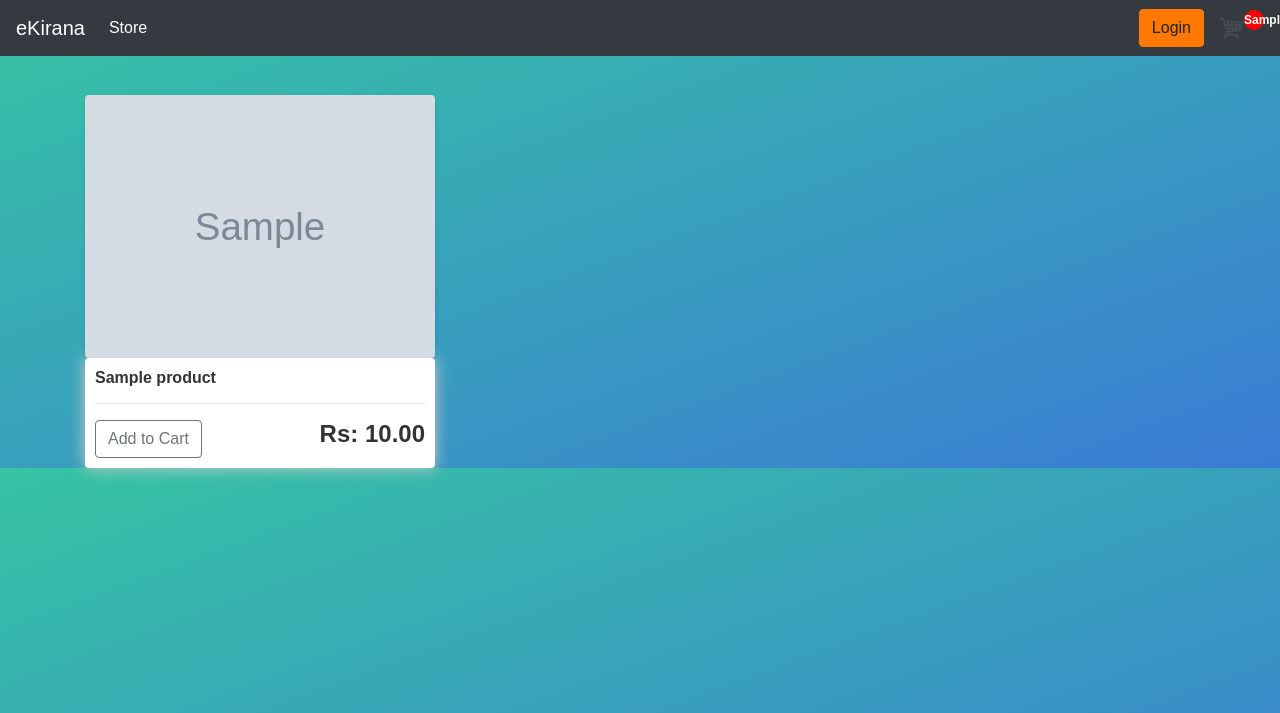
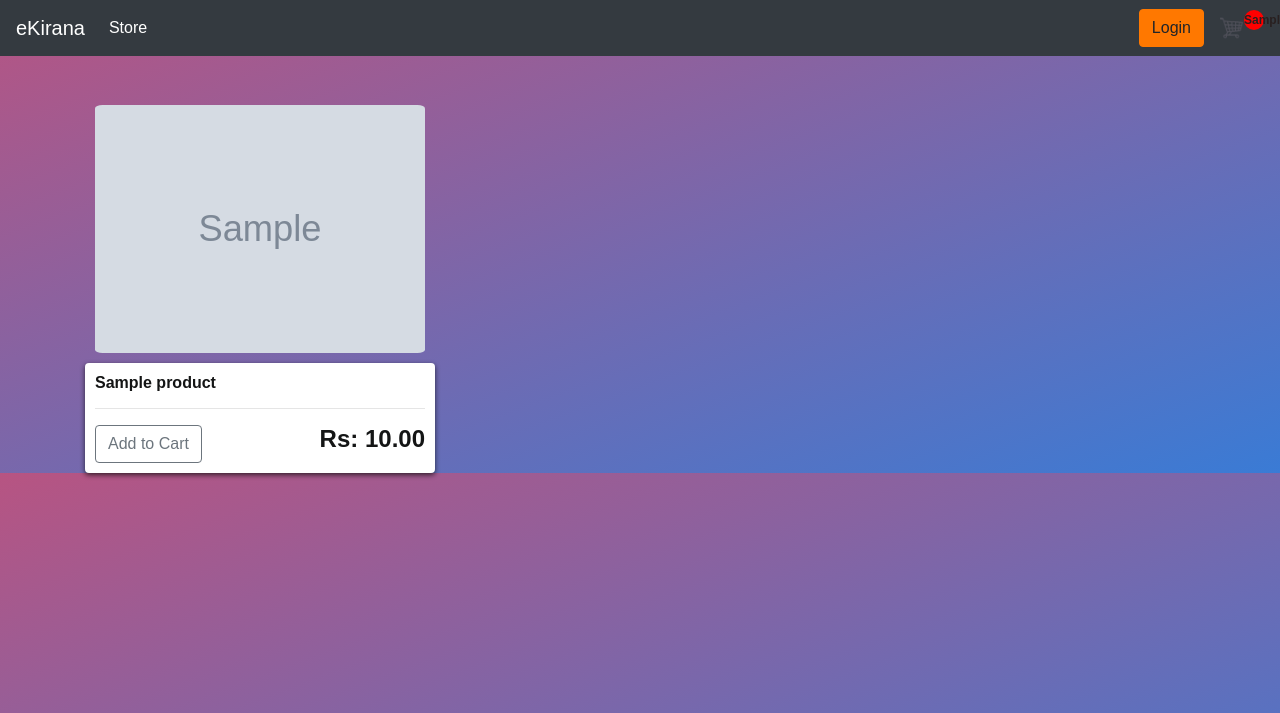
Before and after one commit to thealonemusk/eGrocery, a Django app: template grosery/store/templates/store/store.html in a window 1280 px wide. Shown: the top 713 px of the page. Run offline with Django 3.2, Linux system fonts and the light colour scheme; the template is opened without the code that fills it: most values are stand-ins (such as "Sample title", 1, 10 or a date in 2020); grey boxes marked "Sample" are stand-in pictures; some libraries are stand-ins or nearby versions.

Commit message:
Update main.css

```diff
--- a/grosery/static/css/main.css
+++ b/grosery/static/css/main.css
@@ -1,5 +1,5 @@
             body {
-    background: linear-gradient(to bottom right, #36c4a3, #3a7bd5);
+                background: linear-gradient(to bottom right, #b75482, #3a7bd5);
                 font-family: Arial, sans-serif;
                 margin: 0;
                 padding: 0;
@@ -11,24 +11,27 @@ h3,
             h4,
             h5,
             h6 {
-    color: #333;
+                color: #141515;
             }
 
             .box-element {
                 box-shadow: hsl(0, 0%, 80%) 0 0 16px;
-    background-color: #fff;
-    border-radius: 4px;
+                background-color: #ffffff;
+                border-radius: 2%;
                 padding: 10px;
+                box-shadow: 0 2px 5px rgba(8, 8, 8, 0.719);
             }
 
             .thumbnail {
                 width: 100%;
                 height: auto;
                 display: block;
-    border-radius: 4px;
+                border-radius: 5%;
                 object-fit: cover;
                 object-position: center;
-    box-shadow: 0 2px 5px rgba(0, 0, 0, 0.1);
+                /* box-shadow: 0 2px 5px rgba(8, 8, 8, 0.719); */
+                padding: 10px;
+                /* Add padding value as per your requirement */
             }
 
             .product {
@@ -44,7 +47,7 @@ h6 {
             #cart-total {
                 display: block;
                 text-align: center;
-    color: #fff;
+                color: #292020;
                 background-color: red;
                 width: 20px;
                 height: 20px;
@@ -116,13 +119,11 @@ h6 {
             .hidden {
                 display: none !important;
             }
-
-
             /* Additional Styles */
 
             .custom-navbar {
                 background: linear-gradient(to right, #ff8a00, #e52e71);
-    box-shadow: 0 2px 6px rgba(0, 0, 0, 0.1);
+                box-shadow: 0 2px 6px rgba(243, 233, 233, 0.932);
             }
 
             .custom-header {
@@ -138,10 +139,25 @@ h6 {
 
             .custom-button {
                 background: linear-gradient(to right, #ff7e00, #ffcc00);
-    color: #333;
+                color: #ffe6e6;
                 border: none;
             }
 
             .custom-button:hover {
                 background: linear-gradient(to right, #ff7800, #ffc300);
             }
+
+            .custom-navbar {
+                background: #f2f2f2;
+                /* Change to your desired light color */
+                box-shadow: 0 2px 6px rgba(243, 233, 233, 0.932);
+            }
+
+            .header.logo {
+                font-size: 2.5rem;
+                font-weight: bolder;
+            }
+
+            .header.logo i {
+                color: darkgreen var;
+            }
```
Lines whose indentation alone changed are shown as unchanged.
